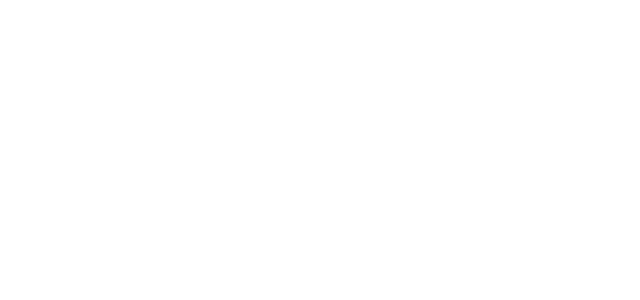
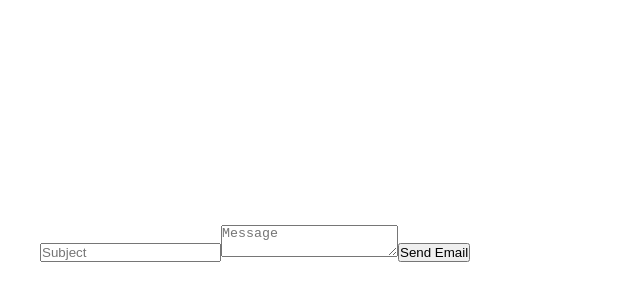
Before and after one commit to cristiangar0398/landingSaas, a Next.js app in the folder my-app/: page / in a window 1280 px wide. Shown: the part 2269-2569 px from the top of the page, without its empty margins (0-640 px from the left). Built offline with nearby package versions, Linux system fonts and the light colour scheme.

Commit message:
nodemailer implement

```diff
--- a/my-app/package.json
+++ b/my-app/package.json
@@ -10,11 +10,13 @@
   },
   "dependencies": {
     "next": "14.2.4",
+    "nodemailer": "^6.9.14",
     "react": "^18",
     "react-dom": "^18"
   },
   "devDependencies": {
     "@types/node": "^20",
+    "@types/nodemailer": "^6.4.15",
     "@types/react": "^18",
     "@types/react-dom": "^18",
     "eslint": "^8",
--- /dev/null
+++ b/my-app/src/app/api/send-email/route.ts
@@ -0,0 +1,13 @@
+import { NextResponse } from 'next/server';
+import { sendEmail } from '../../../services/emailService';
+
+export async function POST(request: Request) {
+  const { subject, text } = await request.json();
+
+  try {
+    await sendEmail({ subject, text });
+    return NextResponse.json({ message: 'Email sent successfully' }, { status: 200 });
+  } catch (error) {
+    return NextResponse.json({ message: 'Error sending email', error }, { status: 500 });
+  }
+}
--- a/my-app/src/app/page.tsx
+++ b/my-app/src/app/page.tsx
@@ -2,12 +2,14 @@ import '../styles/main.scss'
 import NavBar from '../components/shared/header/navBar'
 import HomeSection from '@/components/home/main/home';
 import ServicesSection from '@/components/home/main/services';
+import ContactForm from '@/components/shared/contacts/ContactForm';
 
 export default function Home() {
   return (
     <main>
       <HomeSection></HomeSection>
       <ServicesSection></ServicesSection>
+      <ContactForm></ContactForm>
     </main>
   );
 }
--- /dev/null
+++ b/my-app/src/components/shared/contacts/ContactForm.tsx
@@ -0,0 +1,40 @@
+"use client"
+
+import { useState, FormEvent } from 'react';
+
+export default function ContactForm() {
+  const [subject, setSubject] = useState<string>('');
+  const [text, setText] = useState<string>('');
+
+  const handleSubmit = async (e: FormEvent<HTMLFormElement>) => {
+    e.preventDefault();
+
+    const res = await fetch('/api/send-email', {
+      method: 'POST',
+      headers: {
+        'Content-Type': 'application/json',
+      },
+      body: JSON.stringify({ subject, text }),
+    });
+
+    const result = await res.json();
+    alert(result.message);
+  };
+
+  return (
+    <form onSubmit={handleSubmit}>
+      <input
+        type="text"
+        placeholder="Subject"
+        value={subject}
+        onChange={(e) => setSubject(e.target.value)}
+      />
+      <textarea
+        placeholder="Message"
+        value={text}
+        onChange={(e) => setText(e.target.value)}
+      />
+      <button type="submit">Send Email</button>
+    </form>
+  );
+}
--- /dev/null
+++ b/my-app/src/services/emailService.ts
@@ -0,0 +1,27 @@
+import nodemailer from 'nodemailer';
+
+interface EmailOptions {
+  subject: string;
+  text: string;
+}
+
+export async function sendEmail({ subject, text }: EmailOptions): Promise<void> {
+  const transporter = nodemailer.createTransport({
+    host: 'mail.ecoret.com.co',
+    port: 465,
+    secure: true, // true para SSL
+    auth: {
+      user: process.env.EMAIL_USERNAME,
+      pass: process.env.EMAIL_PASSWORD,
+    },
+  });
+
+  const mailOptions = {
+    from: process.env.EMAIL_USERNAME,
+    to: process.env.PERSONAL_EMAIL,
+    subject: subject,
+    text: text,
+  };
+
+  await transporter.sendMail(mailOptions);
+}
```
Also changed, not shown: my-app/src/components/shared/contacts/contact.tsx (deleted), 1 other file (tests, documents, lock files or other folders).
